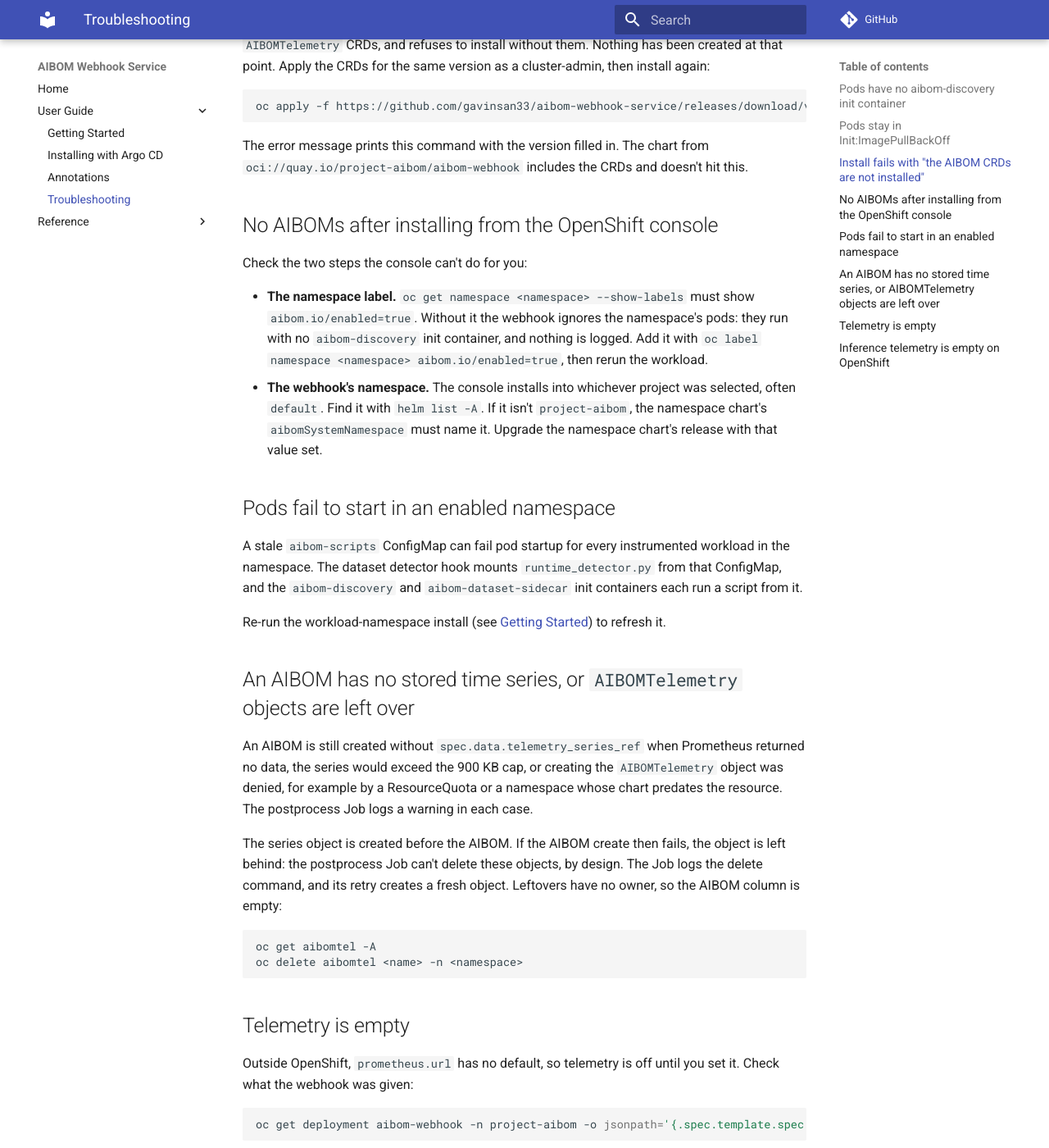
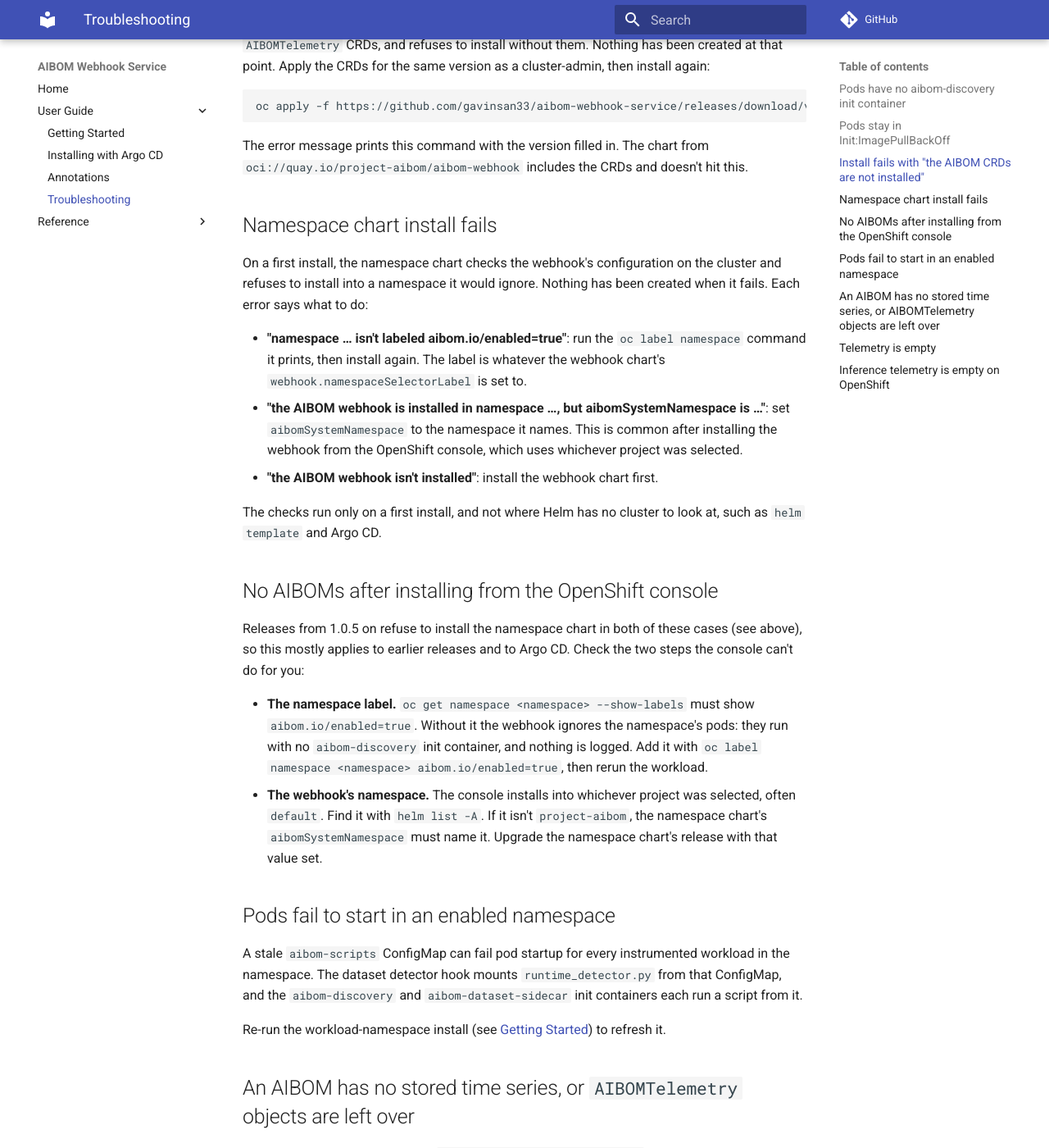
Before and after one commit to gavinsan33/aibom-webhook-service, an MkDocs documentation site: the page built from docs/user-guide/troubleshooting.md, in a window 1280 px wide and 1400 px high, scrolled down 956 px. Shown: the whole window at 82% size. Built offline with MkDocs 1.6.1 and Material for MkDocs 9.7.7, drawn with Linux system fonts in a browser that asks for light colours; comment, search, counter and statistics services are not loaded.

Commit message:
Refuse namespace chart installs the webhook would ignore
A first install now fails, before creating anything, when the
namespace lacks the webhook's selector label, aibomSystemNamespace
doesn't match where the webhook runs, or the webhook isn't installed.
Each error says what to run or set. The label and namespace come from
the webhook's MutatingWebhookConfiguration, so a custom selector label
is honored. Skipped on upgrades and without a cluster.

```diff
--- a/docs/user-guide/troubleshooting.md
+++ b/docs/user-guide/troubleshooting.md
@@ -34,9 +34,19 @@ oc apply -f https://github.com/gavinsan33/aibom-webhook-service/releases/downloa
 
 The error message prints this command with the version filled in. The chart from `oci://quay.io/project-aibom/aibom-webhook` includes the CRDs and doesn't hit this.
 
+## Namespace chart install fails
+
+On a first install, the namespace chart checks the webhook's configuration on the cluster and refuses to install into a namespace it would ignore. Nothing has been created when it fails. Each error says what to do:
+
+- **"namespace … isn't labeled aibom.io/enabled=true"**: run the `oc label namespace` command it prints, then install again. The label is whatever the webhook chart's `webhook.namespaceSelectorLabel` is set to.
+- **"the AIBOM webhook is installed in namespace …, but aibomSystemNamespace is …"**: set `aibomSystemNamespace` to the namespace it names. This is common after installing the webhook from the OpenShift console, which uses whichever project was selected.
+- **"the AIBOM webhook isn't installed"**: install the webhook chart first.
+
+The checks run only on a first install, and not where Helm has no cluster to look at, such as `helm template` and Argo CD.
+
 ## No AIBOMs after installing from the OpenShift console
 
-Check the two steps the console can't do for you:
+Releases from 1.0.5 on refuse to install the namespace chart in both of these cases (see above), so this mostly applies to earlier releases and to Argo CD. Check the two steps the console can't do for you:
 
 - **The namespace label.** `oc get namespace <namespace> --show-labels` must show `aibom.io/enabled=true`. Without it the webhook ignores the namespace's pods: they run with no `aibom-discovery` init container, and nothing is logged. Add it with `oc label namespace <namespace> aibom.io/enabled=true`, then rerun the workload.
 - **The webhook's namespace.** The console installs into whichever project was selected, often `default`. Find it with `helm list -A`. If it isn't `project-aibom`, the namespace chart's `aibomSystemNamespace` must name it. Upgrade the namespace chart's release with that value set.
```
Also changed, not shown: IMPLEMENTATION_NOTES.md (+2 -0 lines), charts/aibom-webhook/README.md (+1 -1 lines), charts/aibom-workload-namespace/README.md (+1 -1 lines), docs/user-guide/getting-started.md (+2 -2 lines), 1 other file.
